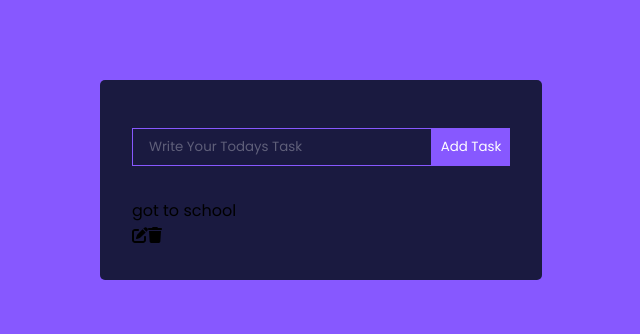
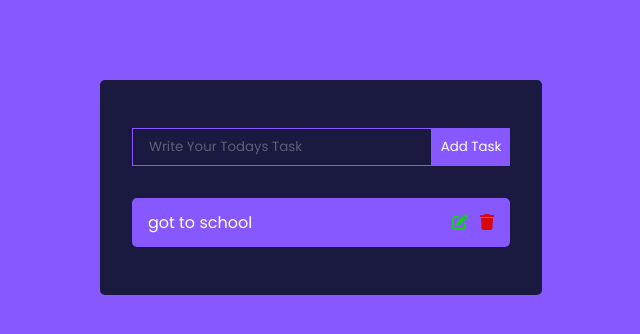
Before and after one commit to HossainRafi/ReactTodo, a React (Create React App) app: page / in a window 1280 px wide. Shown: the top 334 px of the page, without its empty margins (319-959 px from the left). Built offline with nearby package versions, Linux system fonts and the light colour scheme.

Commit message:
design done

```diff
--- a/src/App.css
+++ b/src/App.css
@@ -58,3 +58,29 @@ h1 {
   cursor: pointer;
 
 }
+
+.Todo {
+  display: flex;
+  justify-content: space-between;
+  align-items: center;
+  background: #8758ff;
+  color: #fff;
+  padding: 0.75rem 1rem;
+  border-radius: 5px;
+  margin-bottom: 1rem;
+  cursor: pointer;
+}
+
+.pen{
+  color: #11d114;
+}
+
+.trash {
+  margin-left: 0.75rem;
+  color: #d80808;
+}
+
+.completed {
+  color: #c5aeff;
+  text-decoration: line-through;
+}
--- a/src/components/Todo.jsx
+++ b/src/components/Todo.jsx
@@ -8,8 +8,8 @@ export const Todo = () => {
     <div className="Todo">
       <p>got to school</p>
       <div>
-        <FontAwesomeIcon icon={faPenToSquare} />
-        <FontAwesomeIcon icon={faTrash} />
+        <FontAwesomeIcon className="pen" icon={faPenToSquare} />
+        <FontAwesomeIcon className="trash" icon={faTrash} />
       </div>
     </div>
   );
```
